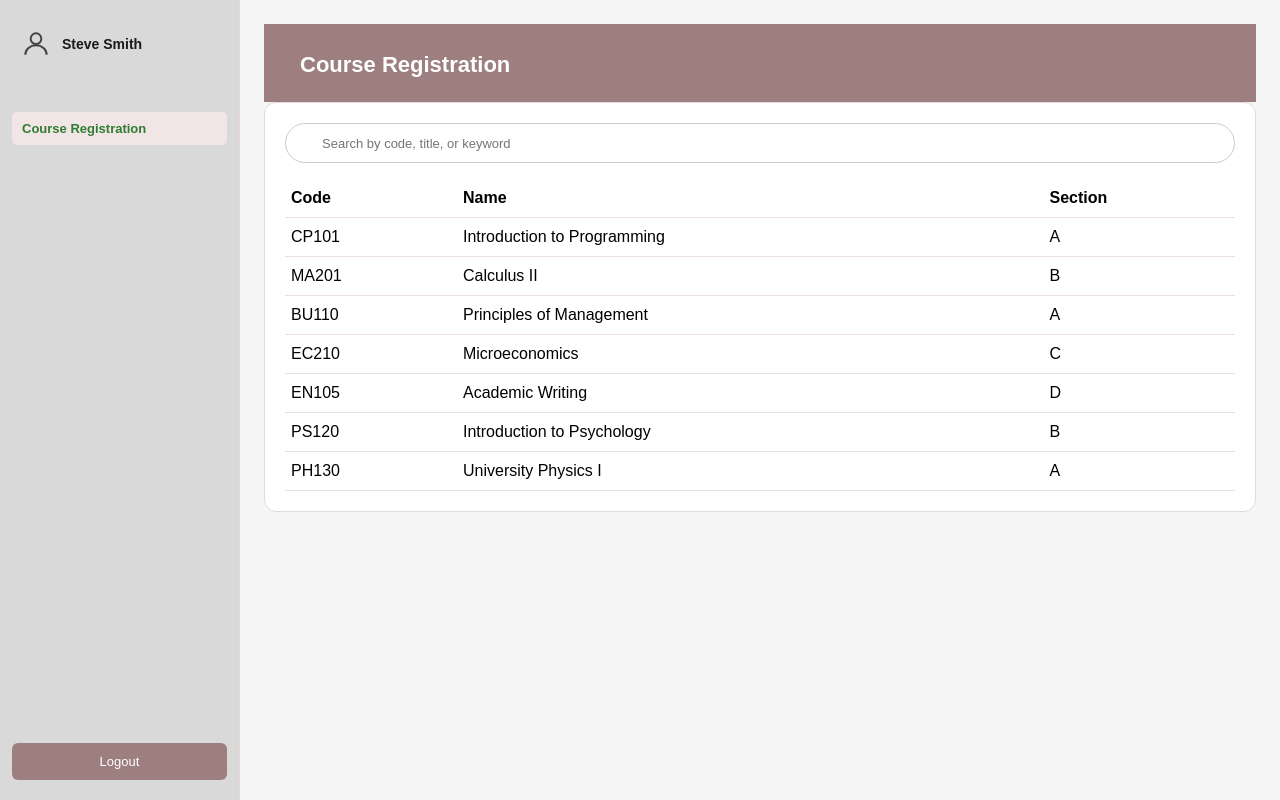
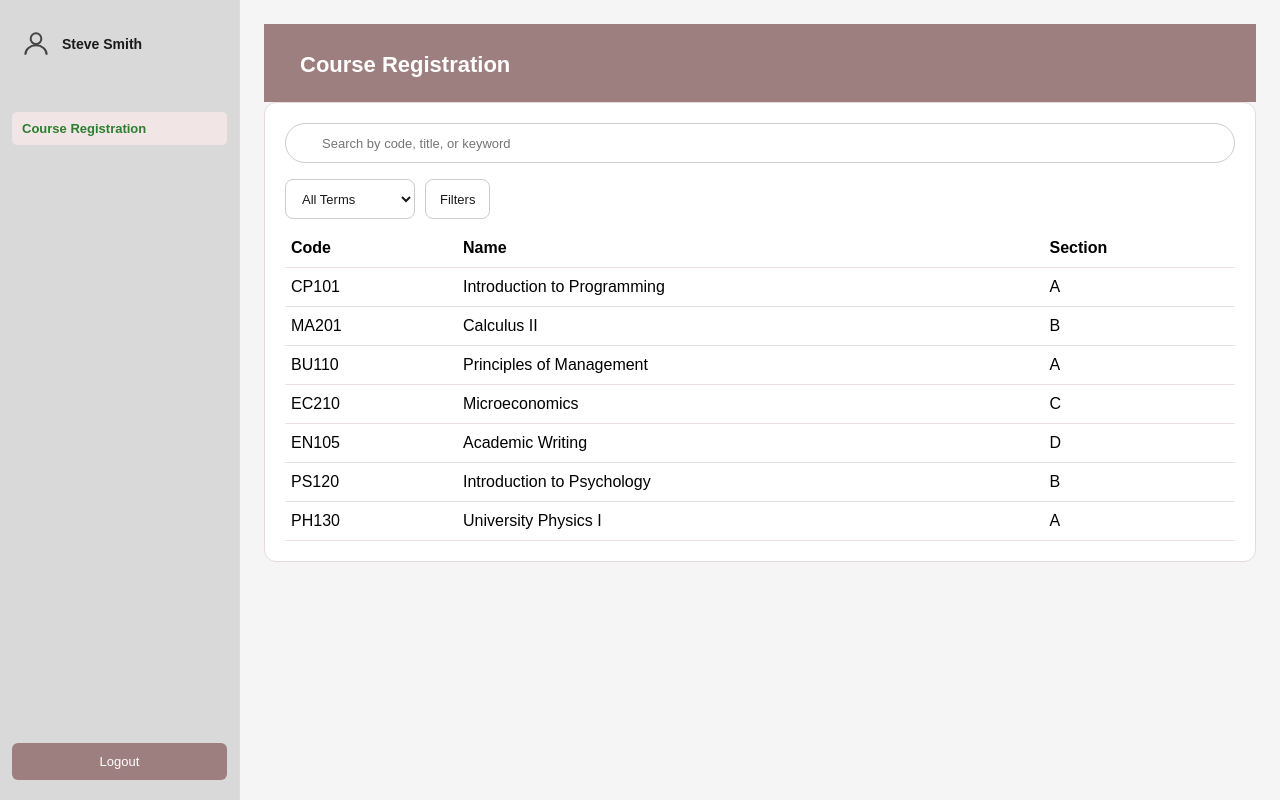
Before and after one commit to AhmedANafees/Internet_Computing, a React (Vite) app in the folder frontend/: page /courses in a window 1280 px wide. Built offline with nearby package versions, Linux system fonts and the light colour scheme.

Commit message:
feat: add stackable course filters with chips (US-03, US-20)

```diff
--- /dev/null
+++ b/frontend/src/components/CourseRegistrationPage/CourseRegistrationFilters.jsx
@@ -0,0 +1,91 @@
+export default function CourseRegistrationFilters({
+  selectedTerm,
+  setSelectedTerm,
+  terms,
+  filterPanelOpen,
+  setFilterPanelOpen,
+  activeFilters,
+  toggleFilter,
+  clearAllFilters,
+  chips,
+  removeChip,
+  faculties,
+  levels,
+  subjects,
+}) {
+  return (
+    <div>
+      <div className="cr-filter-top-row">
+        <select className="cr-term-select" value={selectedTerm} onChange={(event) => setSelectedTerm(event.target.value)}>
+        <option value="">All Terms</option>
+        {terms.map((term) => (
+          <option key={term} value={term}>
+            {term}
+          </option>
+        ))}
+        </select>
+
+        <button className={`cr-filter-btn ${filterPanelOpen ? 'cr-filter-btn--open' : ''}`} onClick={() => setFilterPanelOpen((value) => !value)}>
+          Filters
+        </button>
+      </div>
+
+      {chips.length > 0 && (
+        <div className="cr-chips-row">
+          {chips.map((chip) => (
+            <button key={chip.key} className="cr-chip" onClick={() => removeChip(chip.key)}>
+              {chip.label} ×
+            </button>
+          ))}
+          <button className="cr-chips-clear" onClick={clearAllFilters}>Clear all</button>
+        </div>
+      )}
+
+      {filterPanelOpen && (
+        <div className="cr-filter-panel">
+          <div className="cr-filter-group">
+            <h4>Faculty</h4>
+            {faculties.map((faculty) => (
+              <label key={faculty} className="cr-filter-option">
+                <input
+                  type="checkbox"
+                  checked={activeFilters.faculties.includes(faculty)}
+                  onChange={() => toggleFilter('faculties', faculty)}
+                />
+                {faculty}
+              </label>
+            ))}
+          </div>
+
+          <div className="cr-filter-group">
+            <h4>Level</h4>
+            {levels.map((level) => (
+              <label key={level} className="cr-filter-option">
+                <input
+                  type="checkbox"
+                  checked={activeFilters.levels.includes(level)}
+                  onChange={() => toggleFilter('levels', level)}
+                />
+                {level}-level
+              </label>
+            ))}
+          </div>
+
+          <div className="cr-filter-group">
+            <h4>Subject</h4>
+            {subjects.map((subject) => (
+              <label key={subject} className="cr-filter-option">
+                <input
+                  type="checkbox"
+                  checked={activeFilters.subjects.includes(subject)}
+                  onChange={() => toggleFilter('subjects', subject)}
+                />
+                {subject}
+              </label>
+            ))}
+          </div>
+        </div>
+      )}
+    </div>
+  );
+}
--- a/frontend/src/pages/CourseRegistrationPage/CourseRegistrationPage.css
+++ b/frontend/src/pages/CourseRegistrationPage/CourseRegistrationPage.css
@@ -52,6 +52,60 @@
   border-bottom: 1px solid #eadede;
   text-align: left;
   padding: 10px 6px;
+}
+
+.cr-filter-top-row {
+  display: flex;
+  gap: 10px;
+  margin-bottom: 10px;
+}
+
+.cr-term-select,
+.cr-filter-btn {
+  border: 1px solid #dbcfcf;
+  border-radius: 8px;
+  padding: 8px 10px;
+  background: #fff;
+}
+
+.cr-filter-panel {
+  border: 1px solid #e7dddd;
+  border-radius: 10px;
+  padding: 12px;
+  margin-bottom: 14px;
+  display: grid;
+  grid-template-columns: repeat(3, minmax(140px, 1fr));
+  gap: 12px;
+}
+
+.cr-filter-option {
+  display: flex;
+  align-items: center;
+  gap: 8px;
+  font-size: 14px;
+}
+
+.cr-chips-row {
+  display: flex;
+  flex-wrap: wrap;
+  gap: 8px;
+  margin-bottom: 12px;
+}
+
+.cr-chip {
+  border: 1px solid #d6c1c1;
+  border-radius: 999px;
+  background: #f7efef;
+  padding: 6px 10px;
+  cursor: pointer;
+}
+
+.cr-chips-clear {
+  border: 0;
+  background: #e8d7d7;
+  border-radius: 999px;
+  padding: 6px 12px;
+  cursor: pointer;
 }
 @import url('https://fonts.googleapis.com/css2?family=Montserrat:wght@400;500;600&display=swap');
 
--- a/frontend/src/pages/CourseRegistrationPage/CourseRegistrationPage.jsx
+++ b/frontend/src/pages/CourseRegistrationPage/CourseRegistrationPage.jsx
@@ -1,13 +1,52 @@
 import { useMemo, useState } from 'react';
 import Sidebar from '../../components/Sidebar/Sidebar';
 import CourseRegistrationPageHeader from '../../components/CourseRegistrationPage/CourseRegistrationPageHeader';
+import CourseRegistrationFilters from '../../components/CourseRegistrationPage/CourseRegistrationFilters';
 import { mockCourses } from '../../data/mockCourses';
 import { useDebounce } from '../../hooks/useDebounce';
 import './CourseRegistrationPage.css';
 
 export default function CourseRegistrationPage() {
   const [searchRaw, setSearchRaw] = useState('');
+  const [selectedTerm, setSelectedTerm] = useState('');
+  const [filterPanelOpen, setFilterPanelOpen] = useState(false);
+  const [activeFilters, setActiveFilters] = useState({ faculties: [], levels: [], subjects: [] });
   const search = useDebounce(searchRaw, 300);
+
+  const terms = useMemo(() => [...new Set(mockCourses.flatMap((course) => course.sections.map((section) => section.term)))], []);
+  const faculties = useMemo(() => [...new Set(mockCourses.map((course) => course.faculty))], []);
+  const levels = useMemo(() => [...new Set(mockCourses.map((course) => course.level))], []);
+  const subjects = useMemo(() => [...new Set(mockCourses.map((course) => course.subject))], []);
+
+  const chips = useMemo(() => {
+    const next = [];
+    if (selectedTerm) next.push({ key: `term:${selectedTerm}`, label: selectedTerm });
+    activeFilters.faculties.forEach((value) => next.push({ key: `faculties:${value}`, label: value }));
+    activeFilters.levels.forEach((value) => next.push({ key: `levels:${value}`, label: `${value}-level` }));
+    activeFilters.subjects.forEach((value) => next.push({ key: `subjects:${value}`, label: value }));
+    return next;
+  }, [activeFilters, selectedTerm]);
+
+  function toggleFilter(key, value) {
+    setActiveFilters((prev) => ({
+      ...prev,
+      [key]: prev[key].includes(value) ? prev[key].filter((item) => item !== value) : [...prev[key], value],
+    }));
+  }
+
+  function removeChip(chipKey) {
+    const [key, value] = chipKey.split(':');
+    if (key === 'term') {
+      setSelectedTerm('');
+      return;
+    }
+    setActiveFilters((prev) => ({ ...prev, [key]: prev[key].filter((item) => `${item}` !== value) }));
+  }
+
+  function clearAllFilters() {
+    setSelectedTerm('');
+    setActiveFilters({ faculties: [], levels: [], subjects: [] });
+  }
 
   const rows = useMemo(() => {
     const query = search.trim().toLowerCase();
@@ -17,11 +56,16 @@ export default function CourseRegistrationPage() {
 
     if (!query) return allRows;
 
-    return allRows.filter(({ course }) => {
+    return allRows.filter(({ course, section }) => {
       const haystack = `${course.code} ${course.title} ${(course.keywords || []).join(' ')}`.toLowerCase();
-      return haystack.includes(query);
+      if (!haystack.includes(query)) return false;
+      if (selectedTerm && section.term !== selectedTerm) return false;
+      if (activeFilters.faculties.length > 0 && !activeFilters.faculties.includes(course.faculty)) return false;
+      if (activeFilters.levels.length > 0 && !activeFilters.levels.includes(course.level)) return false;
+      if (activeFilters.subjects.length > 0 && !activeFilters.subjects.includes(course.subject)) return false;
+      return true;
     });
-  }, [search]);
+  }, [activeFilters, search, selectedTerm]);
 
   return (
     <div className="cr-layout">
@@ -44,6 +88,22 @@ export default function CourseRegistrationPage() {
               </button>
             )}
           </div>
+
+          <CourseRegistrationFilters
+            selectedTerm={selectedTerm}
+            setSelectedTerm={setSelectedTerm}
+            terms={terms}
+            filterPanelOpen={filterPanelOpen}
+            setFilterPanelOpen={setFilterPanelOpen}
+            activeFilters={activeFilters}
+            toggleFilter={toggleFilter}
+            clearAllFilters={clearAllFilters}
+            chips={chips}
+            removeChip={removeChip}
+            faculties={faculties}
+            levels={levels}
+            subjects={subjects}
+          />
 
           {rows.length === 0 ? (
             <p className="cr-empty">No courses match your search.</p>
```
